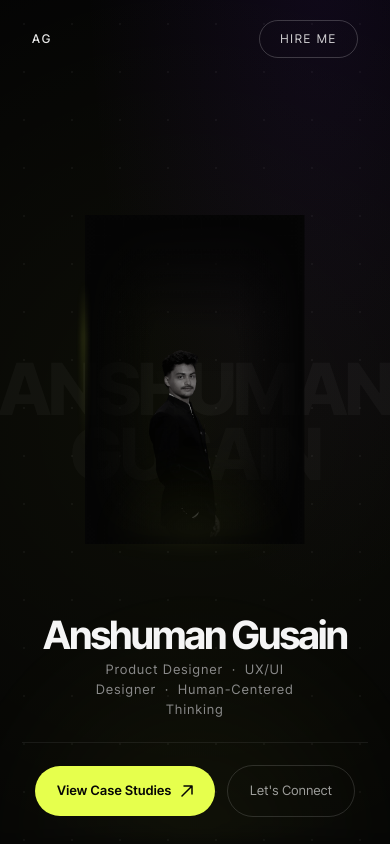
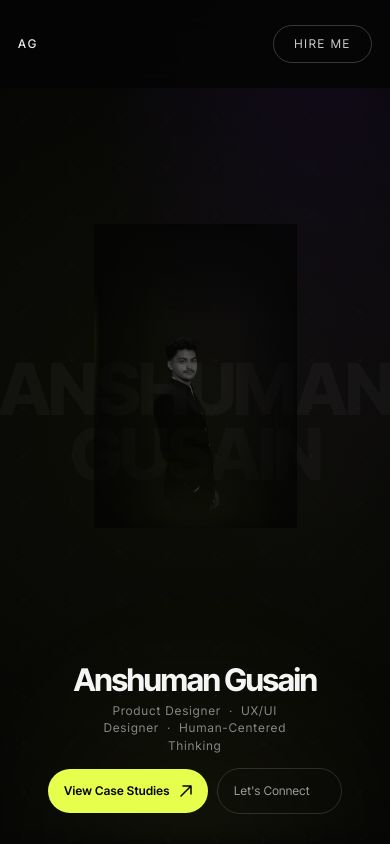
Before and after one commit to anshugusain482-droid/anshuman-portfolio, a React (Vite) app: page / in a window 390 px wide. Built offline with nearby package versions, Linux system fonts and the light colour scheme.

Commit message:
Fix hero image and responsive layout

```diff
--- a/src/app/components/HeroSection.tsx
+++ b/src/app/components/HeroSection.tsx
@@ -7,7 +7,7 @@ import {
   useScroll,
   useReducedMotion,
 } from "motion/react";
-import anshumanPhoto from "../../imports/IMG_2215_1.png";
+const anshumanPhoto = "/profile/anshuman.png";
 
 // ─── Premium easing ───────────────────────────────────────────────────────────
 const EASE: [number, number, number, number] = [0.16, 1, 0.3, 1];
--- a/src/styles/globals.css
+++ b/src/styles/globals.css
@@ -1,3 +1,267 @@
+/* ---------- Global responsive safety system ---------- */
+
+html,
+body,
+#root {
+    width: 100%;
+    max-width: 100%;
+    overflow-x: hidden;
+    background: #050505;
+}
+
+* {
+    box-sizing: border-box;
+}
+
+img,
+video,
+canvas,
+svg {
+    max-width: 100%;
+}
+
+section {
+    scroll-margin-top: 90px;
+}
+
+/* ---------- Mobile fixes ---------- */
+
+@media (max-width: 768px) {
+
+    html,
+    body,
+    #root {
+        width: 100%;
+        max-width: 100%;
+        overflow-x: hidden;
+    }
+
+    body {
+        position: relative;
+    }
+
+    /* HERO FIX */
+    .hero-section {
+        min-height: 100svh !important;
+        overflow: hidden !important;
+    }
+
+    /* Hide messy floating tags on mobile */
+    .hero-label-layer {
+        display: none !important;
+    }
+
+    /* Stop desktop parallax/tilt from breaking mobile */
+    .hero-portrait-layer {
+        inset: 165px 0 255px 0 !important;
+        z-index: 4 !important;
+        transform: none !important;
+        opacity: 0.78 !important;
+    }
+
+    .hero-portrait-layer>div {
+        transform: none !important;
+    }
+
+    .hero-portrait-layer>div>div {
+        height: clamp(260px, 38svh, 360px) !important;
+        max-width: 74vw !important;
+        overflow: hidden !important;
+        margin-left: auto !important;
+        margin-right: auto !important;
+    }
+
+    .hero-portrait-layer img {
+        height: 100% !important;
+        width: auto !important;
+        max-width: none !important;
+        transform: translate3d(0, -4%, 0) !important;
+        opacity: 0.72 !important;
+    }
+
+    .hero-content-layer {
+        z-index: 10 !important;
+        opacity: 1 !important;
+        transform: none !important;
+    }
+
+    .hero-content-layer>div:first-child {
+        padding-left: 24px !important;
+        padding-right: 24px !important;
+        padding-top: 92px !important;
+    }
+
+    .hero-content-layer>div:first-child span {
+        font-size: 9px !important;
+        letter-spacing: 0.2em !important;
+    }
+
+    .hero-content-layer>div:last-child {
+        padding: 0 22px 34px !important;
+    }
+
+    .hero-content-layer h1 {
+        font-size: clamp(2rem, 8.5vw, 2.6rem) !important;
+        line-height: 0.96 !important;
+        letter-spacing: -0.045em !important;
+    }
+
+    .hero-content-layer p {
+        font-size: 12px !important;
+        line-height: 1.45 !important;
+        max-width: 31ch !important;
+        margin-left: auto !important;
+        margin-right: auto !important;
+        margin-bottom: 14px !important;
+    }
+
+    /* Hide hairline and scroll text on mobile to reduce clutter */
+    .hero-content-layer>div:last-child>div:nth-child(3),
+    .hero-content-layer>div:last-child>div:nth-child(5) {
+        display: none !important;
+    }
+
+    .hero-content-layer>div:last-child>div:nth-child(4) {
+        display: flex !important;
+        justify-content: center !important;
+        gap: 10px !important;
+        flex-wrap: nowrap !important;
+    }
+
+    .hero-content-layer a {
+        min-width: 0 !important;
+        padding: 14px 18px !important;
+        font-size: 12px !important;
+        cursor: pointer !important;
+    }
+
+    .hero-content-layer a:first-child {
+        min-width: 160px !important;
+    }
+
+    .hero-content-layer a:last-child {
+        min-width: 135px !important;
+    }
+
+    /* WORK SECTION FIX */
+    .work-mobile-fix {
+        width: 100% !important;
+        max-width: 100% !important;
+        overflow-x: hidden !important;
+        padding-left: 24px !important;
+        padding-right: 24px !important;
+    }
+
+    .work-mobile-fix img {
+        width: 100% !important;
+        max-width: 100% !important;
+        height: auto !important;
+        object-fit: contain !important;
+        object-position: top center !important;
+    }
+
+    .work-mobile-fix [style*="perspective"],
+    .work-mobile-fix [style*="transform-style"] {
+        transform: none !important;
+    }
+
+    /* EXPERTISE BENTO GRID FIX */
+    .expertise-bento-grid {
+        display: grid !important;
+        grid-template-columns: 1fr !important;
+        grid-template-rows: none !important;
+        grid-template-areas: none !important;
+        grid-auto-rows: auto !important;
+        gap: 16px !important;
+    }
+
+    .expertise-bento-grid>* {
+        grid-area: auto !important;
+        min-width: 0 !important;
+        width: 100% !important;
+        height: auto !important;
+    }
+
+    .expertise-bento-grid>*>* {
+        height: auto !important;
+        min-height: 230px !important;
+        transform: none !important;
+    }
+
+    .expertise-bento-grid * {
+        max-width: 100% !important;
+        overflow-wrap: break-word !important;
+    }
+
+    .expertise-bento-grid h1,
+    .expertise-bento-grid h2,
+    .expertise-bento-grid h3,
+    .expertise-bento-grid p,
+    .expertise-bento-grid span {
+        word-break: normal !important;
+        overflow-wrap: break-word !important;
+    }
+
+    .impact-mobile-grid {
+        grid-template-columns: 1fr !important;
+        width: 100% !important;
+        max-width: 100% !important;
+        overflow-x: hidden !important;
+    }
+
+    .impact-mobile-grid>* {
+        min-width: 0 !important;
+        max-width: 100% !important;
+    }
+}
+
+/* Small iPhone screens */
+@media (max-width: 420px) {
+    .hero-portrait-layer {
+        inset: 172px 0 265px 0 !important;
+    }
+
+    .hero-portrait-layer>div>div {
+        height: clamp(245px, 36svh, 330px) !important;
+    }
+
+    .hero-content-layer>div:first-child {
+        padding-top: 88px !important;
+    }
+
+    .hero-content-layer>div:last-child {
+        padding-left: 18px !important;
+        padding-right: 18px !important;
+        padding-bottom: 30px !important;
+    }
+
+    .hero-content-layer h1 {
+        font-size: clamp(1.9rem, 8vw, 2.45rem) !important;
+    }
+
+    .hero-content-layer a {
+        padding: 13px 16px !important;
+        font-size: 12px !important;
+    }
+
+    .hero-content-layer a:first-child {
+        min-width: 150px !important;
+    }
+
+    .hero-content-layer a:last-child {
+        min-width: 125px !important;
+    }
+
+    .work-mobile-fix {
+        padding-left: 18px !important;
+        padding-right: 18px !important;
+    }
+}
+
+/* ===============================
+   MOBILE RESPONSIVE FIX
+   =============================== */
+
 html,
 body,
 #root {
@@ -17,217 +281,138 @@ svg {
     max-width: 100%;
 }
 
+/* Fixed navbar ke liye spacing */
+section {
+    scroll-margin-top: 110px;
+}
+
+/* Mobile fix */
 @media (max-width: 768px) {
 
     html,
     body,
     #root {
-        width: 100%;
-        max-width: 100%;
-        overflow-x: hidden;
-    }
-
-    body {
-        position: relative;
-    }
-
-    img {
-        max-width: 100%;
-        height: auto;
-    }
-}
-
-@media (max-width: 768px) {
-
-    html,
-    body,
-    #root {
-        width: 100%;
-        max-width: 100%;
-        overflow-x: hidden;
-    }
-
-    .impact-mobile-grid {
-        width: 100%;
-        max-width: 100%;
-        overflow-x: hidden;
-    }
-
-    .impact-mobile-grid,
-    .impact-mobile-grid .grid,
-    .impact-mobile-grid [class*="grid-cols"] {
-        grid-template-columns: 1fr !important;
-    }
-
-    .impact-mobile-grid>*,
-    .impact-mobile-grid * {
-        min-width: 0 !important;
+        overflow-x: hidden !important;
         max-width: 100% !important;
     }
 
-    .impact-mobile-grid [class*="gap-16"],
-    .impact-mobile-grid [class*="gap-24"] {
-        gap: 2rem !important;
+    /* Navbar mobile par clean rahe */
+    nav {
+        min-height: 88px !important;
+        padding: 22px 20px !important;
+        background: rgba(5, 5, 5, 0.88) !important;
+        backdrop-filter: blur(20px) !important;
+        -webkit-backdrop-filter: blur(20px) !important;
     }
 
-    .impact-mobile-grid h1,
-    .impact-mobile-grid h2,
-    .impact-mobile-grid h3,
-    .impact-mobile-grid p,
-    .impact-mobile-grid span {
-        max-width: 100%;
-        overflow-wrap: break-word;
+    /* Work section ko header se neeche push karega */
+    .work-mobile-fix {
+        padding-top: 120px !important;
+        padding-left: 20px !important;
+        padding-right: 20px !important;
+        padding-bottom: 110px !important;
+        width: 100% !important;
+        max-width: 100% !important;
+        overflow-x: hidden !important;
     }
-}
 
-@media (max-width: 768px) {
-    .work-mobile-fix {
-        width: 100%;
-        max-width: 100%;
-        overflow-x: hidden;
+    /* Work cards mobile par single column */
+    .work-mobile-fix .grid {
+        grid-template-columns: 1fr !important;
+        gap: 28px !important;
+    }
+
+    .work-mobile-fix>* {
+        max-width: 100% !important;
     }
 
     .work-mobile-fix img {
         width: 100% !important;
-        max-width: 100% !important;
-        height: auto !important;
-        object-fit: contain !important;
+        height: 100% !important;
+        object-fit: cover !important;
         object-position: top center !important;
     }
 
-    .work-mobile-fix [style*="background-image"] {
-        background-size: contain !important;
-        background-position: top center !important;
-        background-repeat: no-repeat !important;
-    }
-}
-
-/* ---------- Safe responsive fix: laptop + mobile hero + bento ---------- */
-
-@media (max-width: 768px) {
-
-    html,
-    body,
-    #root {
-        width: 100%;
-        max-width: 100%;
-        overflow-x: hidden;
+    .work-mobile-fix h2,
+    .work-mobile-fix h3,
+    .work-mobile-fix p,
+    .work-mobile-fix span {
+        max-width: 100% !important;
+        overflow-wrap: break-word !important;
     }
 
-    .hero-section {
-        min-height: 100svh !important;
-        overflow: hidden !important;
+    .work-mobile-fix h3 {
+        font-size: 24px !important;
+        line-height: 1.15 !important;
     }
 
-    /* Mobile par messy floating tags hide */
-    .hero-label-layer {
-        display: none !important;
+    .work-mobile-fix p {
+        font-size: 14px !important;
+        line-height: 1.6 !important;
     }
 
-    /* Mobile portrait ko text se alag area me rakho */
-    .hero-portrait-layer {
-        inset: 185px 0 275px 0 !important;
-        z-index: 4 !important;
+    /* Expertise Bento Grid mobile fix */
+    #expertise {
+        padding-top: 120px !important;
+        padding-left: 20px !important;
+        padding-right: 20px !important;
+        overflow-x: hidden !important;
     }
 
-    .hero-portrait-layer>div {
-        transform: none !important;
-    }
-
-    .hero-portrait-layer>div>div {
-        height: clamp(300px, 42svh, 390px) !important;
-        align-items: center !important;
-    }
-
-    .hero-portrait-layer img {
-        height: 100% !important;
-        width: auto !important;
-        transform: translate3d(0, 0, 0) !important;
-        opacity: 0.82;
-    }
-
-    /* Mobile content ko readable banao */
-    .hero-content-layer {
-        z-index: 10 !important;
-    }
-
-    .hero-content-layer>div:first-child {
-        padding-left: 24px !important;
-        padding-right: 24px !important;
-        padding-top: 76px !important;
-    }
-
-    .hero-content-layer>div:last-child {
-        padding: 0 22px 34px !important;
-    }
-
-    .hero-content-layer h1 {
-        font-size: clamp(2.35rem, 10vw, 3.15rem) !important;
-        line-height: 0.95 !important;
-        letter-spacing: -0.045em !important;
-    }
-
-    .hero-content-layer p {
-        font-size: 13px !important;
-        line-height: 1.55 !important;
-        max-width: 30ch !important;
-        margin-left: auto !important;
-        margin-right: auto !important;
-    }
-
-    .hero-content-layer a {
-        min-width: 0 !important;
-        padding: 15px 22px !important;
-        font-size: 13px !important;
-    }
-
-    .hero-content-layer a:first-child {
-        min-width: 170px !important;
-    }
-
-    /* Expertise bento grid mobile par single column */
     .expertise-bento-grid {
         display: grid !important;
         grid-template-columns: 1fr !important;
-        grid-template-rows: none !important;
+        grid-template-rows: auto !important;
         grid-template-areas: none !important;
-        gap: 16px !important;
+        gap: 18px !important;
+        width: 100% !important;
+        max-width: 100% !important;
     }
 
     .expertise-bento-grid>* {
         grid-area: auto !important;
+        width: 100% !important;
+        max-width: 100% !important;
         min-width: 0 !important;
-        width: 100% !important;
     }
 
     .expertise-bento-grid * {
         max-width: 100% !important;
-        overflow-wrap: break-word;
+        overflow-wrap: break-word !important;
     }
 
-    .expertise-bento-grid>*>* {
-        transform: none !important;
+    /* Impact grid mobile par single column */
+    .impact-mobile-grid {
+        grid-template-columns: 1fr !important;
+        width: 100% !important;
+        max-width: 100% !important;
+        overflow-x: hidden !important;
+    }
+
+    .impact-mobile-grid>* {
+        min-width: 0 !important;
+        max-width: 100% !important;
     }
 }
 
+/* Small phone fix */
 @media (max-width: 420px) {
-    .hero-portrait-layer {
-        inset: 200px 0 285px 0 !important;
+    nav {
+        padding-left: 18px !important;
+        padding-right: 18px !important;
     }
 
-    .hero-portrait-layer>div>div {
-        height: clamp(275px, 39svh, 350px) !important;
+    .work-mobile-fix {
+        padding-top: 115px !important;
+        padding-left: 18px !important;
+        padding-right: 18px !important;
     }
 
-    .hero-content-layer>div:first-child {
-        padding-top: 72px !important;
+    .work-mobile-fix h3 {
+        font-size: 22px !important;
     }
 
-    .hero-content-layer>div:last-child {
-        padding-bottom: 28px !important;
-    }
-
-    .hero-content-layer h1 {
-        font-size: clamp(2.1rem, 10vw, 2.75rem) !important;
+    .work-mobile-fix p {
+        font-size: 13px !important;
     }
 }
```
Also changed, not shown: public/profile/anshuman.png (added).
